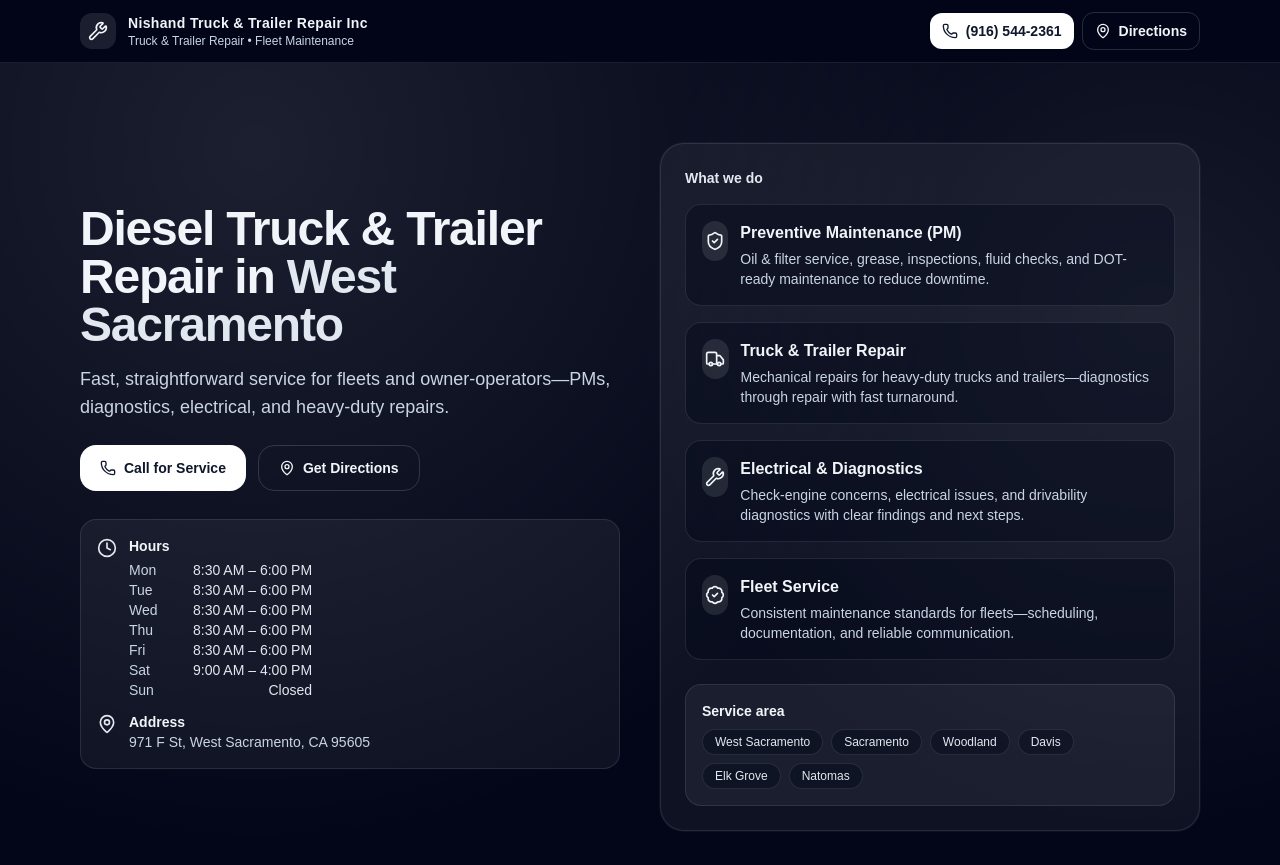
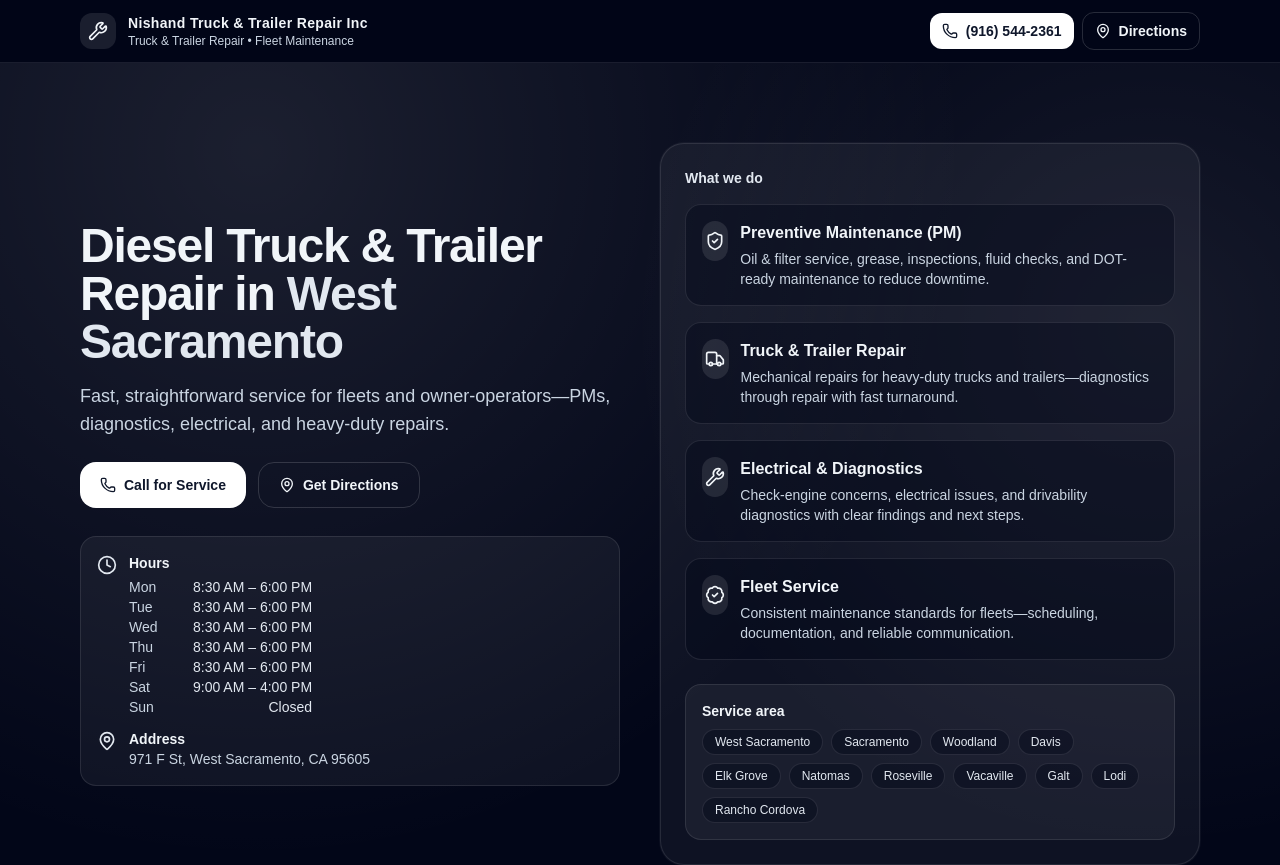
Before and after one commit to nttr2023-star/nishand-site, a Next.js app: page / in a window 1280 px wide. Shown: the top 865 px of the page. Built offline with nearby package versions, Linux system fonts and the light colour scheme.

Commit message:
Add service areas

```diff
--- a/src/app/page.js
+++ b/src/app/page.js
@@ -23,7 +23,7 @@ const BUSINESS = {
     { day: "Sat", hours: "9:00 AM – 4:00 PM" },
     { day: "Sun", hours: "Closed" },
   ],
-  serviceArea: ["West Sacramento", "Sacramento", "Woodland", "Davis", "Elk Grove", "Natomas"],
+  serviceArea: ["West Sacramento", "Sacramento", "Woodland", "Davis", "Elk Grove", "Natomas", "Roseville", "Vacaville","Galt", "Lodi","Rancho Cordova"],
 };
 
 const SERVICES = [
```
